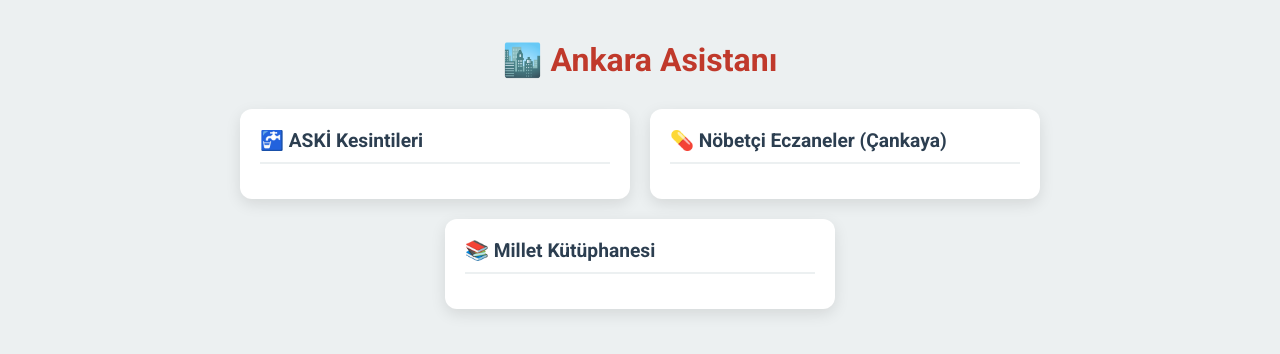
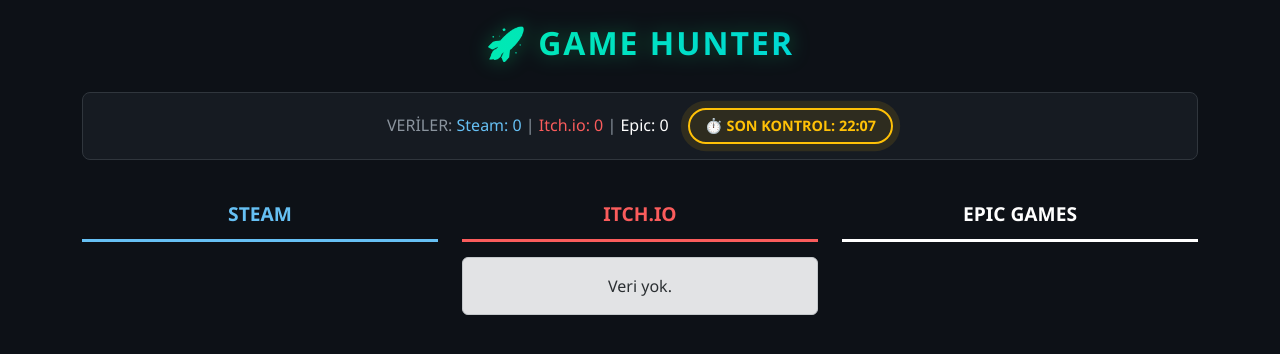
Before and after one commit to KayraIpek/BitArtik, a Flask app: template templates/index.html in a window 1280 px wide. Shown: the top 354 px of the page. Run offline with Flask 3, Linux system fonts and the light colour scheme; the template is opened without the code that fills it, so the values that code supplies are empty.

Commit message:
Replace Ankara Asistanı with Game Hunter layout

```diff
--- a/templates/index.html
+++ b/templates/index.html
@@ -3,76 +3,137 @@
 <head>
     <meta charset="UTF-8">
     <meta name="viewport" content="width=device-width, initial-scale=1.0">
-    <title>Ankara Asistanı</title>
-    <link href="https://fonts.googleapis.com/css2?family=Roboto:wght@300;400;700&display=swap" rel="stylesheet">
+    <title>Game Hunter</title>
+    <link href="https://cdn.jsdelivr.net/npm/bootstrap@5.3.0/dist/css/bootstrap.min.css" rel="stylesheet">
     <style>
-        body { font-family: 'Roboto', sans-serif; background-color: #ecf0f1; margin: 0; padding: 20px; color: #2c3e50; }
-        h1 { text-align: center; color: #c0392b; margin-bottom: 30px; }
-        .container { display: flex; flex-wrap: wrap; justify-content: center; gap: 20px; max-width: 1200px; margin: 0 auto; }
+        body { background-color: #0d1117; color: #c9d1d9; font-family: 'Segoe UI', sans-serif; }
 
-        .kart {
-            background: white; border-radius: 12px;
-            box-shadow: 0 5px 15px rgba(0,0,0,0.1); padding: 20px;
-            width: 100%; max-width: 350px; /* Kart genişliği */
-            transition: transform 0.2s;
+        /* Başlık Stili */
+        .header-title {
+            text-align: center; margin-bottom: 30px; font-weight: 800; letter-spacing: 2px; text-transform: uppercase;
+            background: linear-gradient(to right, #00ff88, #00c3ff); -webkit-background-clip: text; -webkit-text-fill-color: transparent;
+            filter: drop-shadow(0 0 10px rgba(0, 255, 136, 0.3));
         }
-        .kart:hover { transform: translateY(-5px); }
-        .kart-baslik { font-size: 1.2rem; font-weight: bold; border-bottom: 2px solid #ecf0f1; padding-bottom: 10px; margin-bottom: 15px; }
 
-        /* SU */
-        .su-item { background: #fce4ec; border-left: 5px solid #c0392b; padding: 10px; margin-bottom: 10px; border-radius: 4px; font-size: 0.9rem;}
+        /* Durum Çubuğu */
+        .status-bar {
+            background-color: #161b22; border: 1px solid #30363d; padding: 15px; text-align: center;
+            border-radius: 8px; margin-bottom: 30px; font-size: 1rem; color: #8b949e;
+        }
 
-        /* ECZANE */
-        .eczane-item { background: #e8f5e9; border-left: 5px solid #2ecc71; padding: 10px; margin-bottom: 10px; border-radius: 4px; }
-        .eczane-ad { font-weight: bold; color: #27ae60; display: block; }
-        .eczane-yer { font-size: 0.85rem; color: #555; }
+        /* Kart Tasarımı */
+        .card {
+            background-color: #161b22; border: 1px solid #30363d; margin-bottom: 15px; border-radius: 6px;
+            transition: transform 0.2s; position: relative; overflow: hidden;
+        }
+        .card:hover { transform: translateY(-3px); border-color: #00ff88; cursor: pointer; box-shadow: 0 5px 15px rgba(0, 255, 136, 0.1); }
 
-        /* KÜTÜPHANE BAR */
-        .progress-bg { background: #ecf0f1; border-radius: 20px; height: 25px; width: 100%; overflow: hidden; margin-top: 15px; }
-        .progress-fill { height: 100%; text-align: center; line-height: 25px; color: white; font-weight: bold; font-size: 0.8rem; }
+        /* Resim Ayarı */
+        .game-img { height: 160px; object-fit: cover; width: 100%; border-top-left-radius: 6px; border-top-right-radius: 6px; background-color: #21262d; }
+        .card-body { padding: 12px; }
+        .card-title { font-size: 0.9rem; margin-bottom: 5px; white-space: nowrap; overflow: hidden; text-overflow: ellipsis; color: #fff;}
+
+        /* Renkli Başlıklar */
+        .col-head { text-align: center; font-weight: bold; padding: 10px; margin-bottom: 15px; border-bottom: 3px solid; font-size: 1.2rem;}
+        .steam-head { color: #66c0f4; border-color: #66c0f4; }
+        .itch-head { color: #fa5c5c; border-color: #fa5c5c; }
+        .epic-head { color: #ffffff; border-color: #ffffff; }
+        .badge-steam { background-color: #4c6b22; color: #a4d007; float: right; }
+        .badge-itch { background-color: #fa5c5c; color: white; float: right; }
+        .badge-epic { background-color: #0078f2; color: white; float: right; }
+
+        /* --- YENİ SAAT TASARIMI (NEON ROZET) --- */
+        .time-badge {
+            display: inline-block;
+            margin-left: 15px;
+            padding: 5px 15px;
+            background-color: rgba(255, 193, 7, 0.1); /* Hafif Sarı Arka Plan */
+            border: 2px solid #ffc107; /* Neon Sarı Çerçeve */
+            color: #ffc107;
+            border-radius: 20px;
+            font-weight: bold;
+            font-size: 0.9rem;
+            box-shadow: 0 0 10px rgba(255, 193, 7, 0.2);
+            animation: pulse 2s infinite;
+        }
+
+        /* Yanıp sönme animasyonu */
+        @keyframes pulse {
+            0% { box-shadow: 0 0 0 0 rgba(255, 193, 7, 0.4); }
+            70% { box-shadow: 0 0 0 10px rgba(255, 193, 7, 0); }
+            100% { box-shadow: 0 0 0 0 rgba(255, 193, 7, 0); }
+        }
     </style>
 </head>
 <body>
 
-    <h1>🏙️ Ankara Asistanı</h1>
+<div class="container py-4">
+    <h2 class="header-title">🚀 GAME HUNTER</h2>
 
-    <div class="container">
+    <div class="status-bar">
+        VERİLER:
+        <span style="color:#66c0f4">Steam: {{ steam_games|length }}</span> |
+        <span style="color:#fa5c5c">Itch.io: {{ itch_games|length }}</span> |
+        <span style="color:#fff">Epic: {{ epic_games|length }}</span>
 
-        <div class="kart">
-            <div class="kart-baslik">🚰 ASKİ Kesintileri</div>
-            {% for veri in su_listesi %}
-                <div class="su-item">
-                    <strong>{{ veri.baslik }}</strong><br>
-                    {{ veri.detay }}
+        <div class="time-badge">
+            ⏱️ SON KONTROL: <span id="canli-saat">...</span>
+        </div>
+    </div>
+
+    <script>
+        document.addEventListener("DOMContentLoaded", function() {
+            var simdi = new Date();
+            var saatFormat = simdi.toLocaleTimeString('tr-TR', {hour: '2-digit', minute:'2-digit'});
+            document.getElementById("canli-saat").innerText = saatFormat;
+        });
+    </script>
+
+    <div class="row">
+        <div class="col-md-4">
+            <div class="col-head steam-head">STEAM</div>
+            {% for game in steam_games %}
+            <div class="card">
+                <a href="{{ game.link }}" target="_blank" class="stretched-link"></a>
+                {% if game.image %}<img src="{{ game.image }}" class="game-img" loading="lazy">{% endif %}
+                <div class="card-body">
+                    <h6 class="card-title" title="{{ game.name }}">{{ game.name }}</h6>
+                    <span class="badge badge-steam">{{ game.price }}</span>
                 </div>
+            </div>
             {% endfor %}
         </div>
-
-        <div class="kart">
-            <div class="kart-baslik">💊 Nöbetçi Eczaneler (Çankaya)</div>
-            {% for eczane in eczane_listesi %}
-                <div class="eczane-item">
-                    <span class="eczane-ad">{{ eczane.ad }}</span>
-                    <span class="eczane-yer">{{ eczane.yer }}</span>
+        <div class="col-md-4">
+            <div class="col-head itch-head">ITCH.IO</div>
+            {% if itch_games %}
+                {% for game in itch_games %}
+                <div class="card">
+                    <a href="{{ game.link }}" target="_blank" class="stretched-link"></a>
+                    {% if game.image %}<img src="{{ game.image }}" class="game-img" loading="lazy">{% endif %}
+                    <div class="card-body">
+                        <h6 class="card-title" title="{{ game.name }}">{{ game.name }}</h6>
+                        <span class="badge badge-itch">{{ game.price }}</span>
+                    </div>
                 </div>
+                {% endfor %}
+            {% else %}
+                <div class="alert alert-secondary mt-2 text-center">Veri yok.</div>
+            {% endif %}
+        </div>
+        <div class="col-md-4">
+            <div class="col-head epic-head">EPIC GAMES</div>
+            {% for game in epic_games %}
+            <div class="card">
+                <a href="{{ game.link }}" target="_blank" class="stretched-link"></a>
+                {% if game.image %}<img src="{{ game.image }}" class="game-img" loading="lazy">{% endif %}
+                <div class="card-body">
+                    <h6 class="card-title" title="{{ game.name }}">{{ game.name }}</h6>
+                    <span class="badge badge-epic">{{ game.price }}</span>
+                </div>
+            </div>
             {% endfor %}
         </div>
-
-        <div class="kart">
-            <div class="kart-baslik">📚 Millet Kütüphanesi</div>
-            <h3 style="margin:0;">{{ kutuphane.durum }}</h3>
-            <p style="font-size:0.9rem;">{{ kutuphane.mesaj }}</p>
-
-            {% if kutuphane.oran > 0 %}
-                <div class="progress-bg">
-                    <div class="progress-fill" style="width: {{ kutuphane.oran }}%; background-color: {{ kutuphane.renk }};">
-                        %{{ kutuphane.oran }} Dolu
-                    </div>
-                </div>
-            {% endif %}
-        </div>
-
     </div>
-
+</div>
 </body>
 </html>
```
